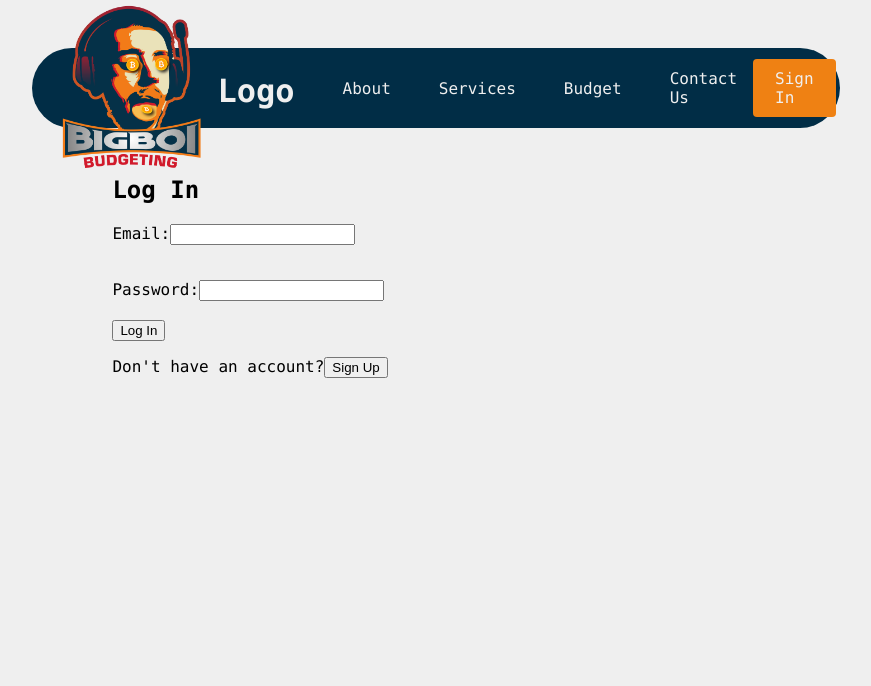
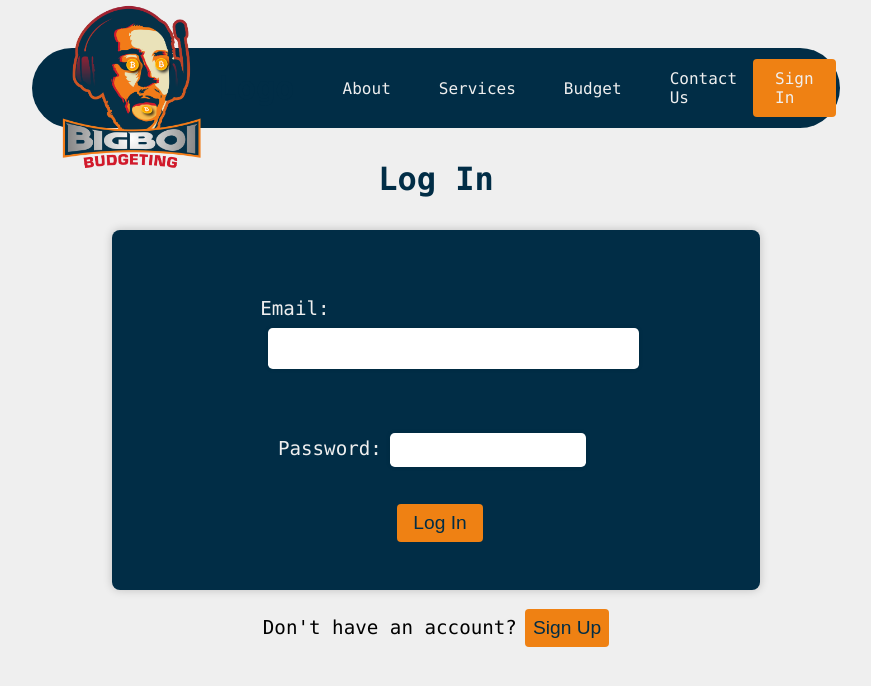
Before and after one commit to Dantallope/BigBoiBudgeting, a React (Create React App) app: page /sign-in in a window 1280 px wide. Shown: the top 686 px of the page, without its empty margins (204-1075 px from the left). Built offline with nearby package versions, Linux system fonts and the light colour scheme; the HTML template or start-up script is replaced by a standard one.

Commit message:
fixed signin and contact style

```diff
--- a/src/css/contact.css
+++ b/src/css/contact.css
@@ -28,8 +28,8 @@ section {
   }
 
   button[type="submit"] {
-    background-color: #007bff;
-    color: #fff;
+    background-color: var(--orange);
+    color: var(--white);
     border: none;
     padding: 0.5em 1em;
     border-radius: 4px;
@@ -39,11 +39,11 @@ section {
   }
 
   button[type="submit"]:hover {
-    background-color: #0062cc;
+    background-color: var(--red);
   }
 
   .error-text {
-    color: red;
+    color: var(--red);
     font-size: 0.9em;
     margin-top: 0.5em;
   }
--- a/src/css/signin.css
+++ b/src/css/signin.css
@@ -15,6 +15,10 @@
     font-family: source-code-pro, Menlo, Monaco, Consolas, 'Courier New', monospace;
   }
 
+  #container p {
+    text-align: center;
+  }
+
   h1 {
     margin-bottom: 2rem;
     color: var(--blue);
@@ -23,7 +27,7 @@
   form {
     display: flex;
     align-items: center;
-    width: 20rem;
+    justify-content: center;
     padding: 3rem;
     flex-direction: column;
     border-radius: 0.5rem;
@@ -38,7 +42,8 @@
   }
 
   input[type='text'],
-  input[type='password'] {
+  input[type='password'],
+  input[type='email']{
     padding: .6rem;
     margin: 0.5rem;
     border: none;
@@ -82,4 +87,5 @@
 
   button:hover {
     opacity: 0.5;
+    background-color: var(--red);
   }
--- a/src/pages/contact-us.js
+++ b/src/pages/contact-us.js
@@ -1,7 +1,7 @@
 import React, { useState } from 'react';
 
 import { validateEmail } from '../db/helpers';
-// import '../css/contact.css';
+import '../css/contact.css';
 
 function Contact() {
   const [formState, setFormState] = useState({ name: '', email: '', message: '' });
--- a/src/pages/sign-in.js
+++ b/src/pages/sign-in.js
@@ -1,5 +1,6 @@
 import { useState } from 'react';
 import { useNavigate } from 'react-router-dom';
+import '../css/signin.css';
 
 function SignIn() {
   const navigate = useNavigate();
@@ -31,8 +32,8 @@ function SignIn() {
   };
 
   return (
-    <div>
-      <h2>{signup ? 'Sign Up' : 'Log In'}</h2>
+    <div id="container">
+      <h1>{signup ? 'Sign Up' : 'Log In'}</h1>
       <form onSubmit={handleSubmit}>
         <label>
           Email:
```
